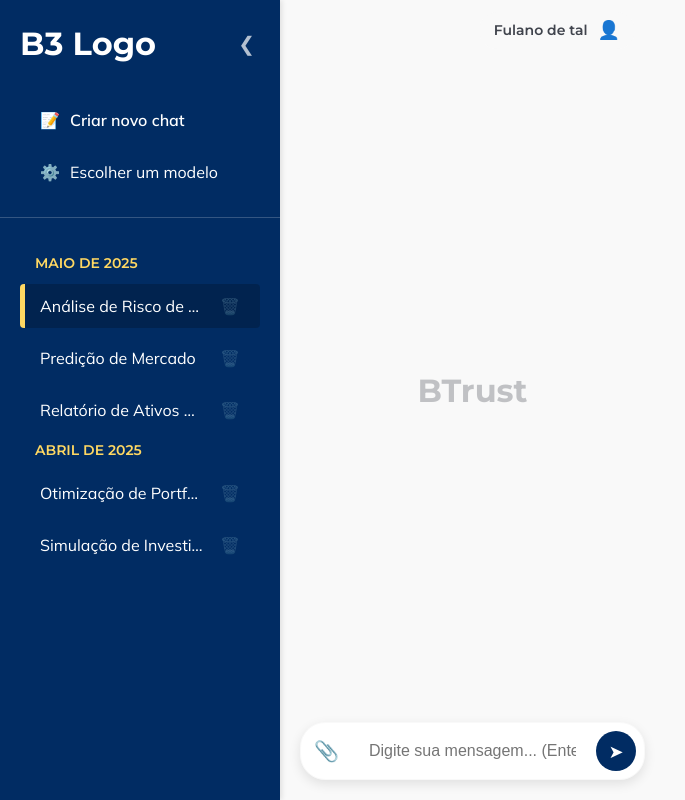
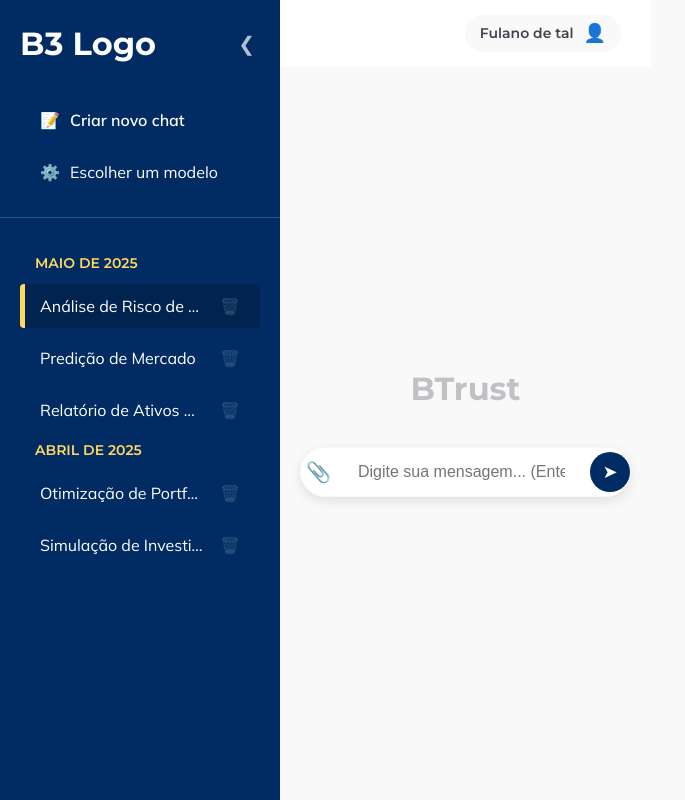
Before and after one commit to FelipeSoupinski/btrust, a React (Vite) app: page / in a window 1280 px wide. Shown: the whole page, without its empty margins (0-685 px from the left). Built offline with nearby package versions, Linux system fonts and the light colour scheme.

Commit message:
feat: Navegação para seleção da base de dados. obs* esta removendo os itens do dropdown ao tirar a seleção

```diff
--- a/src/App.jsx
+++ b/src/App.jsx
@@ -7,75 +7,80 @@
 import ModelSelectPage from './pages/ModelSelectPage.jsx';
 import { COLORS } from './styles/theme.js';
 
-// --- Componente de Layout Central ---
 const AppLayout = () => {
-  const { isSidebarOpen, activeScreen, setIsSidebarOpen } = useAppContext();
+    const { isSidebarOpen, activeScreen, setIsSidebarOpen } = useAppContext();
+
     const layoutStyles = {
         display: 'grid',
-        gridTemplateColumns: isSidebarOpen ? '280px 1fr' : '0 1fr',
+        gridTemplateColumns: isSidebarOpen ? 'minmax(280px, 280px) 1fr' : '0fr 1fr',
         height: '100vh',
+        width: '100%',
         backgroundColor: COLORS.fundo,
         transition: 'grid-template-columns 0.3s ease',
-        position: 'relative',
+        overflow: 'hidden',
     };
 
-    // O Header vai "flutuar" sobre o conteúdo.
     const mainContentStyles = {
         display: 'flex',
         flexDirection: 'column',
-        overflow: 'hidden',
         width: '100%',
-        height: '100vh',
-        minWidth: 0,
-        position: 'relative',
+        height: '100vh', // ← OK
+        backgroundColor: COLORS.fundo,
+        overflow: 'hidden', // ← OK
+    };
+
+
+    const pageContainerStyles = {
+        flexGrow: 1,
+        overflowY: 'auto',
+        width: '100%',
     };
 
     const openButtonStyles = {
         position: 'absolute',
         top: '15px',
-        left: '15px', // Fixo no canto da página
-        zIndex: 20, // zIndex alto para ficar por cima
+        left: '15px',
+        zIndex: 20,
         fontSize: '20px',
         cursor: 'pointer',
-        color: COLORS.principal, // Cor do botão
+        color: COLORS.principal,
         padding: '5px',
+        backgroundColor: COLORS.branco,
+        borderRadius: '50%',
+        width: '36px',
+        height: '36px',
+        display: 'flex',
+        alignItems: 'center',
+        justifyContent: 'center',
+        boxShadow: '0 2px 8px rgba(0,0,0,0.1)',
     };
 
-    const CurrentPage = activeScreen === 'chat'
-        ? ChatPage
-        : ModelSelectPage;
+    const CurrentPage = activeScreen === 'chat' ? ChatPage : ModelSelectPage;
+
 
     return (
         <div style={layoutStyles}>
-
-            {/* BOTÃO DE ABRIR ADICIONADO AQUI */}
-            {/* Só aparece se a sidebar estiver fechada */}
+            {/* Botão de abrir sidebar */}
             {!isSidebarOpen && (
-                <span
-                    onClick={() => setIsSidebarOpen(true)} // Ação: ABRIR
-                    style={openButtonStyles}
-                >
+                <span onClick={() => setIsSidebarOpen(true)} style={openButtonStyles}>
                     ❯
                 </span>
             )}
 
-            {/* Sidebar (Contém o botão de FECHAR) */}
+            {/* Sidebar */}
             <Sidebar />
 
             {/* Área Principal */}
             <div style={mainContentStyles}>
-                {/* Header (Contém Perfil e Dropdown) */}
                 <Header />
-
-                {/* Conteúdo */}
-                <CurrentPage />
+                <div style={pageContainerStyles}>
+                    <CurrentPage />
+                </div>
             </div>
         </div>
     );
 };
 
-
-// --- Componente App (Provider Wrapper) ---
 function App() {
     return (
         <AppProvider>
--- a/src/components/ChatInput.jsx
+++ b/src/components/ChatInput.jsx
@@ -1,28 +1,33 @@
 // src/components/ChatInput.jsx
+
 import React from 'react';
 import { COLORS, FONT_SIZES } from '../styles/theme.js';
 
 const inputContainerStyles = {
     width: '100%',
-    maxWidth: '700px',
-    margin: '0 auto', // <-- LINHA ADICIONADA: Isto centra o bloco de 700px.
+    maxWidth: '700px', // Limita a largura máxima
+    position: 'relative',
+    // margin: '0 auto', // <-- ADICIONADO: Isto centra o container
     display: 'flex',
     alignItems: 'center',
-    padding: '8px',
+    // padding: '8px',
     backgroundColor: COLORS.branco,
-    borderRadius: '25px',
+    borderRadius: '30px',
     boxShadow: '0 4px 12px rgba(0, 0, 0, 0.1)',
     border: `1px solid ${COLORS.fundo}`,
 };
 
 const inputFieldStyles = {
-    flexGrow: 1, // Faz o <input> ocupar o espaço interno
+    flexGrow: 1,
+    padding: '15px 20px',
     border: 'none',
-    padding: '10px 15px',
     fontSize: FONT_SIZES.texto,
     outline: 'none',
     color: COLORS.textosSecundarios,
     background: 'transparent',
+    outline: 'none',
+    paddingLeft: '12px', // Espaço para o ícone de clipe
+    borderRadius: '30px',
 };
 
 // Estilo para os ícones (Anexo e Envio)
--- a/src/components/Header.jsx
+++ b/src/components/Header.jsx
@@ -4,17 +4,14 @@
 import { useAppContext } from '../context/AppContext.jsx';
 
 const headerStyles = {
-    position: 'absolute', // Flutua sobre o conteúdo
-    top: 0,
-    left: 0,
-    zIndex: 10,
     width: '100%',
-    height: '60px',
-    padding: '15px 30px',
+    padding: '15px 30px', // Aumentando o padding lateral para dar mais respiro
     display: 'flex',
     justifyContent: 'space-between',
     alignItems: 'center',
     boxSizing: 'border-box',
+    backgroundColor: COLORS.branco, // Adicionando cor de fundo para destaque
+    borderBottom: `1px solid ${COLORS.fundo}`, // Borda sutil para separar do conteúdo
 };
 
 const profileStyles = {
@@ -82,13 +79,8 @@
 
     return (
         <header style={headerStyles}>
-
-            {/* Área Esquerda (APENAS Dropdown) */}
-            <div style={{ position: 'relative', display: 'flex', alignItems: 'center' }}>
-
-                {/* O BOTÃO DE ABRIR FOI REMOVIDO DESTE FICHEIRO */}
-
-                {/* Dropdown Toggle */}
+            {/* Dropdown */}
+            <div style={{ position: 'relative' }}>
                 {selectedDataSources.length > 0 && (
                     <div
                         style={dropdownToggleStyles}
@@ -96,37 +88,38 @@
                     >
                         {displaySourceName}
                         {selectedDataSources.length > 1 && ` (+${selectedDataSources.length - 1})`}
-                        <span style={{ marginLeft: '10px' }}>▼</span>
+                        <span style={{ marginLeft: '8px' }}>Down Arrow</span>
                     </div>
                 )}
 
                 {/* Menu Dropdown */}
                 {isDropdownOpen && selectedDataSources.length > 0 && (
                     <div style={dropdownMenuStyles}>
-                        <div style={{ padding: '0 15px 5px', fontSize: FONT_SIZES.subtexto, color: COLORS.principal, fontWeight: '700' }}>
+                        <div style={{ padding: '8px 15px', fontWeight: '700', color: COLORS.principal }}>
                             Bases Ativas:
                         </div>
-                        {selectedDataSources.map(id => {
-                            const source = availableDataSources.find(s => s.id === id);
-                            if (!source) return null;
-                            return (
+                        {activeSources.map(source => (
                             <div
                                 key={source.id}
                                 style={dropdownItemStyles}
-                                    onClick={(e) => { e.stopPropagation(); toggleDataSource(source.id); }}
+                                // NÃO fecha o dropdown ao clicar
+                                onClick={(e) => {
+                                    e.stopPropagation();
+                                    toggleDataSource(source.id);
+                                    // Mantém aberto
+                                }}
                                 onMouseOver={(e) => e.currentTarget.style.backgroundColor = COLORS.fundo}
                                 onMouseOut={(e) => e.currentTarget.style.backgroundColor = COLORS.branco}
                             >
                                 <input
                                     type="checkbox"
-                                        checked={true}
+                                    checked={selectedDataSources.includes(source.id)}
                                     readOnly
-                                        style={{ marginRight: '10px' }}
+                                    style={{ marginRight: '8px' }}
                                 />
                                 {source.name}
                             </div>
-                            );
-                        })}
+                        ))}
                     </div>
                 )}
             </div>
--- a/src/context/AppContext.jsx
+++ b/src/context/AppContext.jsx
@@ -1,63 +1,105 @@
 // src/context/AppContext.jsx
+import React, { createContext, useContext, useState } from 'react';
 
-import React, { createContext, useState, useContext } from 'react';
+// --- Dados Simulados (Mock) para as Bases ---
+// Estes são os dados que o ModelSelectPage.jsx vai usar
+const MOCK_DATA_SOURCES = [
+    {
+        id: 'b1',
+        name: 'Base de Marketing',
+        description: 'Análises de campanhas, performance de anúncios e segmentação de clientes.'
+    },
+    {
+        id: 'b2',
+        name: 'Base Financeira',
+        description: 'Relatórios de risco, previsões de mercado e balanços patrimoniais.'
+    },
+    {
+        id: 'b3',
+        name: 'Base Operacional',
+        description: 'Logística, eficiência de processos e dados de produção interna.'
+    },
+    {
+        id: 'b4',
+        name: 'Base de RH',
+        description: 'Dados de contratação, performance de funcionários e folha de pagamento.'
+    },
+    {
+        id: 'b5',
+        name: 'Base Jurídica',
+        description: 'Documentos legais, análise de contratos e compliance.'
+    },
+    {
+        id: 'b6',
+        name: 'Base de TI',
+        description: 'Logs de sistema, gestão de incidentes e segurança de rede.'
+    },
+];
+// ----------------------------------------------
 
-// 1. Criação do Contexto
-export const AppContext = createContext();
 
-// Dados de Exemplo para as Bases de Dados
-const MOCK_DATA_SOURCES = [
-    { id: 1, name: 'Marketing', description: 'Descrição simples sobre a base de dados' },
-    { id: 2, name: 'Finanças', description: 'Dados financeiros e relatórios de mercado' },
-    { id: 3, name: 'Regulatório', description: 'Documentação e normas da B3' },
-    { id: 4, name: 'Tecnologia', description: 'Dados sobre infraestrutura e sistemas' },
-    { id: 5, name: 'Risco', description: 'Modelos e análises de risco' },
-    { id: 6, name: 'Ativos', description: 'Informações detalhadas sobre ativos' },
-];
+// 1. Criar o Contexto
+const AppContext = createContext(null);
 
-// 2. Criação do Provider
-export const AppProvider = ({ children }) => {
-    // Controla qual tela está ativa: 'chat' (padrão) ou 'model-select'
+// 2. Criar o "Provedor" (O componente "Pai" que guarda a informação)
+export function AppProvider({ children }) {
+
+    // --- Estados Globais ---
+
+    // Estado para controlar a tela atual ('chat' ou 'model-select')
     const [activeScreen, setActiveScreen] = useState('chat');
 
-    // Controla o estado da sidebar (aberta ou fechada)
+    // Estado para controlar a sidebar (aberta ou fechada)
     const [isSidebarOpen, setIsSidebarOpen] = useState(true);
 
-    // Lista de todas as bases de dados disponíveis
-    const [availableDataSources] = useState(MOCK_DATA_SOURCES);
+    // Estado que guarda TODAS as bases de dados disponíveis
+    const [availableDataSources, setAvailableDataSources] = useState(MOCK_DATA_SOURCES);
 
-    // Lista de IDs das bases de dados que o usuário SELECIONOU e estão ATIVAS para o chat
-    // Inicialmente vazia, só será preenchida após a seleção na tela ModelSelectPage
+    // Estado que guarda as bases que o utilizador SELECIONOU
     const [selectedDataSources, setSelectedDataSources] = useState([]);
 
-    // Função para ligar/desligar uma base de dados no Dropdown do Header
+    // --- Funções Globais ---
+
+    // Função para adicionar/remover uma base de dados (usada no Header e ModelSelectPage)
     const toggleDataSource = (id) => {
-        setSelectedDataSources(prev =>
-            prev.includes(id)
-                ? prev.filter(sourceId => sourceId !== id) // Remove se já estiver lá
-                : [...prev, id] // Adiciona se não estiver lá
-        );
+        setSelectedDataSources(prevSelected => {
+            if (prevSelected.includes(id)) {
+                // Se já existe, remove
+                return prevSelected.filter(sourceId => sourceId !== id);
+            } else {
+                // Se não existe, adiciona
+                return [...prevSelected, id];
+            }
+        });
     };
 
-    const contextValue = {
+    // 3. Montar o "pacote" de informações que todos os filhos podem aceder
+    const value = {
+        // Variáveis
         activeScreen,
-        setActiveScreen,
         isSidebarOpen,
-        setIsSidebarOpen,
         availableDataSources,
         selectedDataSources,
+
+        // Funções
+        setActiveScreen,
+        setIsSidebarOpen,
         setSelectedDataSources,
         toggleDataSource,
     };
 
     return (
-        <AppContext.Provider value={contextValue}>
+        <AppContext.Provider value={value}>
             {children}
         </AppContext.Provider>
     );
-};
+}
 
-// Hook customizado para fácil consumo
-export const useAppContext = () => {
-    return useContext(AppContext);
-};
+// 4. Criar o "Hook" (O atalho para os componentes "Filho" usarem a informação)
+export function useAppContext() {
+    const context = useContext(AppContext);
+    if (!context) {
+        throw new Error('useAppContext deve ser usado dentro de um AppProvider');
+    }
+    return context;
+}
--- a/src/pages/ChatPage.jsx
+++ b/src/pages/ChatPage.jsx
@@ -1,25 +1,29 @@
+// src/pages/ChatPage.jsx
 import React from 'react';
 import ChatInput from '../components/ChatInput.jsx';
 import { FONT_SIZES, COLORS, FONTS } from '../styles/theme.js';
 
+
 const containerStyles = {
   display: 'flex',
   flexDirection: 'column',
-    justifyContent: 'flex-end', // Alinha o conteúdo para a parte de baixo
+  justifyContent: 'center',
+  alignItems: 'center',
   height: '100%',
   width: '100%',
-    padding: '0 20px 20px 20px', // Adiciona padding no rodapé para o input
-    boxSizing: 'border-box', // Garante que o padding não quebre o layout
-    overflowY: 'auto',
+  padding: '0 20px',
+  boxSizing: 'border-box',
+  flexGrow: 1,           // ← ESSENCIAL
+  overflow: 'hidden',
 };
 
-const titleContainerStyles = {
-    flexGrow: 1, // Faz com que ocupe todo o espaço acima do input
+
+const contentWrapperStyles = {
   display: 'flex',
-    alignItems: 'center', // Centraliza verticalmente o título
-    justifyContent: 'center',
+  flexDirection: 'column',
+  alignItems: 'center',
   width: '100%',
-    paddingTop: '60px', // Espaço extra no topo
+  maxWidth: '700px',  // Mesmo limite do input
 };
 
 const titleStyles = {
@@ -27,22 +31,18 @@
   color: COLORS.textosSecundarios,
   fontWeight: '700',
   fontFamily: FONTS.secundaria,
-    opacity: 0.3, // Opacidade baixa para simular o texto "placeholder"
-
+  opacity: 0.3,
+  marginBottom: '40px',
+  textAlign: 'center',
 };
-
 
 function ChatPage() {
   return (
     <div style={containerStyles}>
-
-            <div style={titleContainerStyles}>
+      <div style={contentWrapperStyles}>
         <h1 style={titleStyles}>BTrust</h1>
+        <ChatInput />
       </div>
-
-            {/* Agora este componente pode esticar para 100% */}
-            <ChatInput />
-
     </div>
   );
 }
--- a/src/pages/ModelSelectPage.jsx
+++ b/src/pages/ModelSelectPage.jsx
@@ -1,13 +1,9 @@
 // src/pages/ModelSelectPage.jsx
-
 import React, { useState } from 'react';
 import { useAppContext } from '../context/AppContext.jsx';
 import { COLORS, FONT_SIZES, FONTS } from '../styles/theme.js';
 
-// --- Sub-componente Card de Seleção ---
 const ModelCard = ({ source, isSelected, onSelect }) => {
-
-    // Estilos do Card
   const cardStyles = {
     width: '280px',
     height: '180px',
@@ -20,12 +16,9 @@
     alignItems: 'center',
     justifyContent: 'center',
     textAlign: 'center',
-
-        // CORREÇÃO UX: Borda tracejada (não selecionado) ou cor principal (selecionado)
     border: isSelected
       ? `2px solid ${COLORS.principal}`
       : `2px dashed ${COLORS.textosSecundarios}`,
-
     backgroundColor: isSelected ? COLORS.principal : COLORS.branco,
     color: isSelected ? COLORS.branco : COLORS.principal,
     transition: 'all 0.3s ease',
@@ -50,7 +43,6 @@
     lineHeight: 1.3,
   };
 
-
   return (
     <div
       style={cardStyles}
@@ -58,18 +50,22 @@
       onMouseOver={(e) => e.currentTarget.style.boxShadow = '0 5px 15px rgba(0,0,0,0.1)'}
       onMouseOut={(e) => e.currentTarget.style.boxShadow = 'none'}
     >
-            <span style={iconStyles}>📣</span> {/* Ícone Placeholder: Marketing */}
+      <span style={iconStyles}>Chart Icon</span>
       <div style={titleStyles}>{source.name}</div>
       <div style={descriptionStyles}>{source.description}</div>
     </div>
   );
 };
 
+function ModelSelectPage() {
+  const {
+    availableDataSources,
+    setSelectedDataSources,
+    setActiveScreen,
+    selectedDataSources
+  } = useAppContext();
 
-// --- COMPONENTE PRINCIPAL ModelSelectPage ---
-function ModelSelectPage() {
-    const { availableDataSources, setSelectedDataSources, setActiveScreen, selectedDataSources } = useAppContext();
-    const [localSelected, setLocalSelected] = useState(selectedDataSources); // Estado local para seleção múltipla
+  const [localSelected, setLocalSelected] = useState(selectedDataSources);
 
   const containerStyles = {
     display: 'flex',
@@ -78,17 +74,21 @@
     justifyContent: 'center',
     padding: '20px',
     overflowY: 'auto',
+    flexGrow: 1,
+    width: '100%',
+    minHeight: '100%',
+    boxSizing: 'border-box',
   };
 
   const gridStyles = {
     display: 'grid',
     gridTemplateColumns: 'repeat(3, 1fr)',
     gap: '20px',
-        maxWidth: '1000px', // Limite de largura para o grid
+    maxWidth: '1000px',
+    margin: '0 auto',
   };
 
   const handleSelect = (id) => {
-        // Permite seleção MÚLTIPLA no ModelSelectPage (conforme a imagem)
     setLocalSelected(prev =>
       prev.includes(id)
         ? prev.filter(sourceId => sourceId !== id)
@@ -97,19 +97,29 @@
   };
 
   const handleConfirmSelection = () => {
-        // NOVO: Copia a seleção local para o estado global
     setSelectedDataSources(localSelected);
-        // Volta para a tela principal de chat
     setActiveScreen('chat');
   };
 
   return (
     <div style={containerStyles}>
-
-            <h1 style={{...FONT_SIZES.titulo, color: COLORS.principal, fontFamily: FONTS.secundaria, marginBottom: '5px'}}>
+      <h1 style={{
+        fontSize: FONT_SIZES.titulo,
+        color: COLORS.principal,
+        fontFamily: FONTS.secundaria,
+        marginBottom: '5px',
+        textAlign: 'center'
+      }}>
         BTrust
       </h1>
-            <h2 style={{...FONT_SIZES.subtitulo, color: COLORS.textosSecundarios, fontWeight: '400', marginBottom: '40px'}}>
+      <h2 style={{
+        fontSize: FONT_SIZES.subtitulo,
+        color: COLORS.textosSecundarios,
+        fontWeight: '400',
+        marginBottom: '40px',
+        textAlign: 'center',
+        maxWidth: '800px'
+      }}>
         Escolha a base de dados que melhor corresponde a sua área de trabalho.
       </h2>
 
@@ -124,13 +134,12 @@
         ))}
       </div>
 
-            {/* Botão de Confirmação (Visível após alguma seleção) */}
       {localSelected.length > 0 && (
         <button
           onClick={handleConfirmSelection}
           style={{
             padding: '12px 30px',
-                        backgroundColor: COLORS.detalhes, // Amarelo
+            backgroundColor: COLORS.detalhes,
             color: COLORS.principal,
             border: 'none',
             borderRadius: '6px',
@@ -140,8 +149,8 @@
             cursor: 'pointer',
             transition: 'background-color 0.2s',
           }}
-                    onMouseOver={(e) => e.currentTarget.style.backgroundColor = 'darken(COLORS.detalhes, 10%)'}
-                    onMouseOut={(e) => e.currentTarget.style.backgroundColor = COLORS.detalhes}
+          onMouseOver={(e) => e.currentTarget.style.opacity = '0.9'}
+          onMouseOut={(e) => e.currentTarget.style.opacity = '1'}
         >
           Confirmar Seleção ({localSelected.length})
         </button>
```
Also changed, not shown: src/components/Sidebar.jsx (+4 -6 lines). Lines whose indentation alone changed are shown as unchanged.
